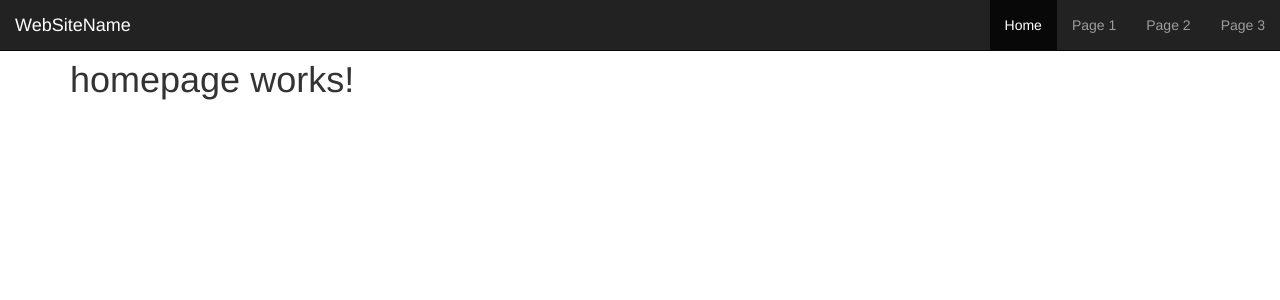
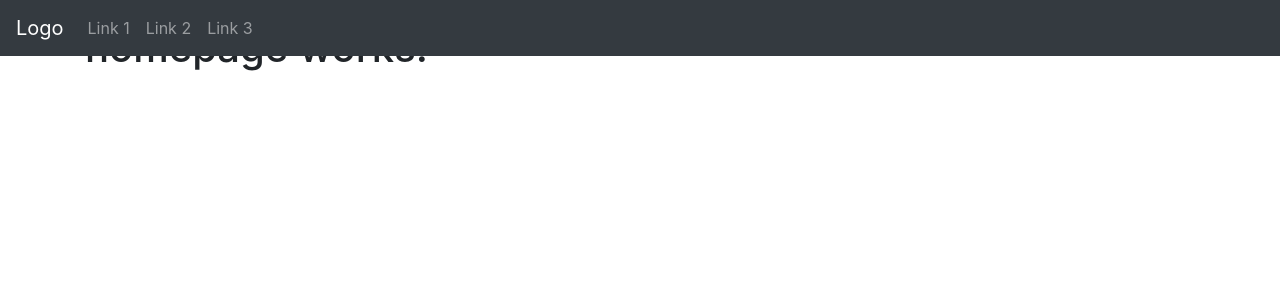
Before and after one commit to afieqhamieza/Project-Management, a Django app: page / in a window 1280 px wide. Shown: the top 300 px of the page. Run offline with Django 3.2, Linux system fonts and the light colour scheme; some libraries are stand-ins or nearby versions.

Commit message:
updated with bootstrap 4

```diff
--- a/ee/ee/templates/index.html
+++ b/ee/ee/templates/index.html
@@ -5,40 +5,38 @@
     <meta charset="utf-8">
     <meta name="viewport" content="width=device-width, initial-scale=1">
 
+    <!-- Latest compiled and minified CSS -->
+    <link rel="stylesheet" href="https://maxcdn.bootstrapcdn.com/bootstrap/4.5.0/css/bootstrap.min.css">
 
-    <!-- including the bootstrap and scripts -->
-    <script src="https://code.jquery.com/jquery-3.3.1.slim.min.js"
-        integrity="sha384-q8i/X+965DzO0rT7abK41JStQIAqVgRVzpbzo5smXKp4YfRvH+8abtTE1Pi6jizo"
-        crossorigin="anonymous"></script>
-    <script src="https://cdnjs.cloudflare.com/ajax/libs/popper.js/1.14.3/umd/popper.min.js"
-        integrity="sha384-ZMP7rVo3mIykV+2+9J3UJ46jBk0WLaUAdn689aCwoqbBJiSnjAK/l8WvCWPIPm49"
-        crossorigin="anonymous"></script>
-    <!-- <script src="https://stackpath.bootstrapcdn.com/bootstrap/4.1.3/js/bootstrap.min.js"
-        integrity="sha384-ChfqqxuZUCnJSK3+MXmPNIyE6ZbWh2IMqE241rYiqJxyMiZ6OW/JmZQ5stwEULTy"
-        crossorigin="anonymous"></script> -->
-    <!-- <link rel="stylesheet" href="https://stackpath.bootstrapcdn.com/bootstrap/4.1.3/css/bootstrap.min.css"
-        integrity="sha384-MCw98/SFnGE8fJT3GXwEOngsV7Zt27NXFoaoApmYm81iuXoPkFOJwJ8ERdknLPMO" crossorigin="anonymous"> -->
+    <!-- jQuery library -->
+    <script src="https://ajax.googleapis.com/ajax/libs/jquery/3.5.1/jquery.min.js"></script>
 
+    <!-- Popper JS -->
+    <script src="https://cdnjs.cloudflare.com/ajax/libs/popper.js/1.16.0/umd/popper.min.js"></script>
 
-    <link rel="stylesheet" href="https://maxcdn.bootstrapcdn.com/bootstrap/3.4.1/css/bootstrap.min.css">
-    <script src="https://ajax.googleapis.com/ajax/libs/jquery/3.5.1/jquery.min.js"></script>
-    <script src="https://maxcdn.bootstrapcdn.com/bootstrap/3.4.1/js/bootstrap.min.js"></script>
+    <!-- Latest compiled JavaScript -->
+    <script src="https://maxcdn.bootstrapcdn.com/bootstrap/4.5.0/js/bootstrap.min.js"></script>
 </head>
 
 <body>
-    <nav class="navbar navbar-inverse navbar-fixed-top ">
-        <div class="container-fluid">
-            <div class="navbar-header">
-                <a class="navbar-brand" href="#">WebSiteName</a>
-            </div>
-            <ul class="nav navbar-nav navbar-right">
-                <li class="active"><a href="#">Home</a></li>
-                <li><a href="#">Page 1</a></li>
-                <li><a href="#">Page 2</a></li>
-                <li><a href="#">Page 3</a></li>
-            </ul>
-        </div>
-    </nav></br></br>
+    <nav class="navbar navbar-expand-sm bg-dark navbar-dark fixed-top">
+        <!-- Brand/logo -->
+        <a class="navbar-brand" href="#">Logo</a>
+
+        <!-- Links -->
+        <ul class="navbar-nav navbar-right">
+            <li class="nav-item">
+                <a class="nav-link" href="#">Link 1</a>
+            </li>
+            <li class="nav-item">
+                <a class="nav-link" href="#">Link 2</a>
+            </li>
+            <li class="nav-item">
+                <a class="nav-link" href="#">Link 3</a>
+            </li>
+        </ul>
+    </nav>
+    <br>
 
     <div class="container">
         {% block page_content %}{% endblock %}
```
Also changed, not shown: ee/ee/templates/static/style.css (added).
